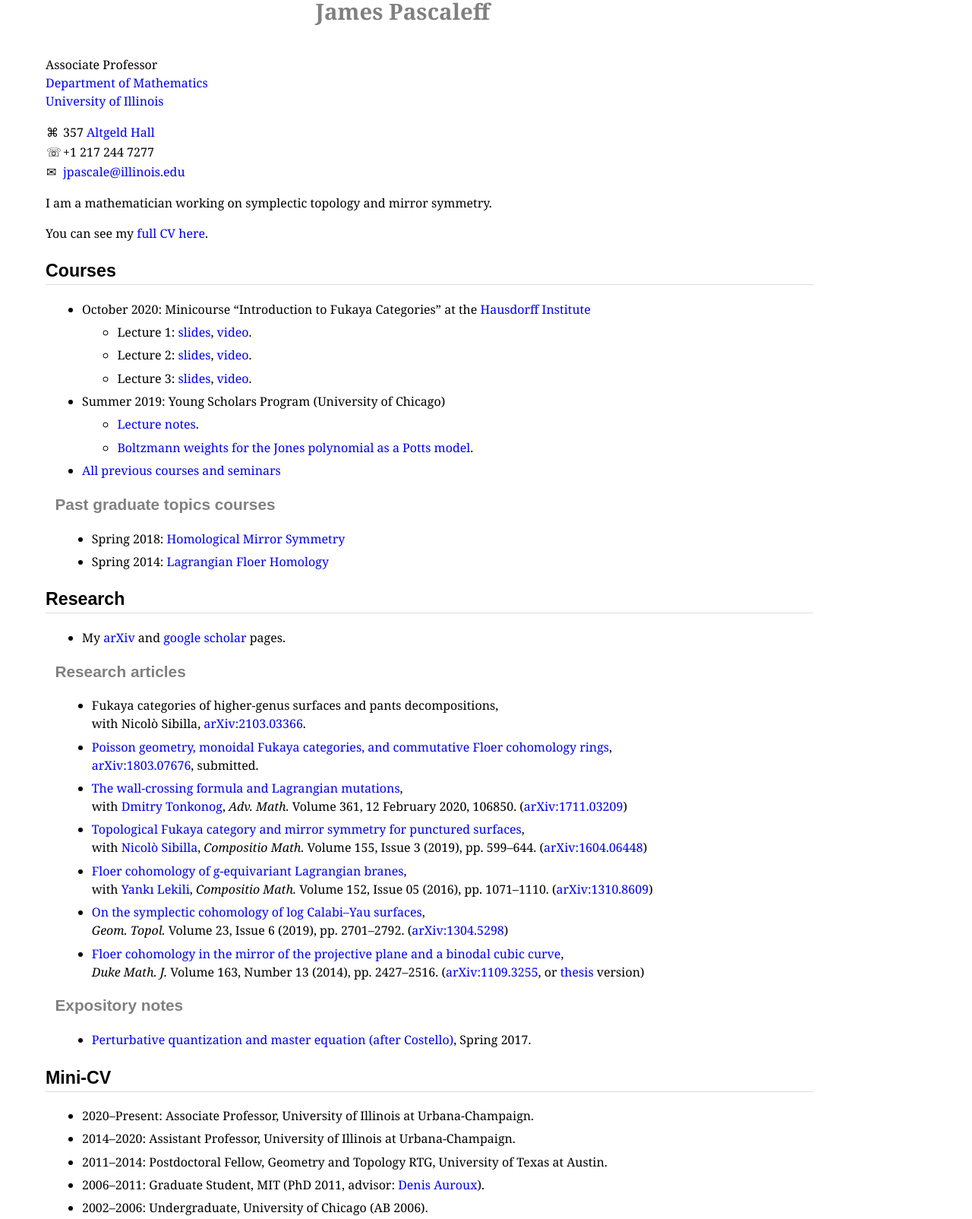
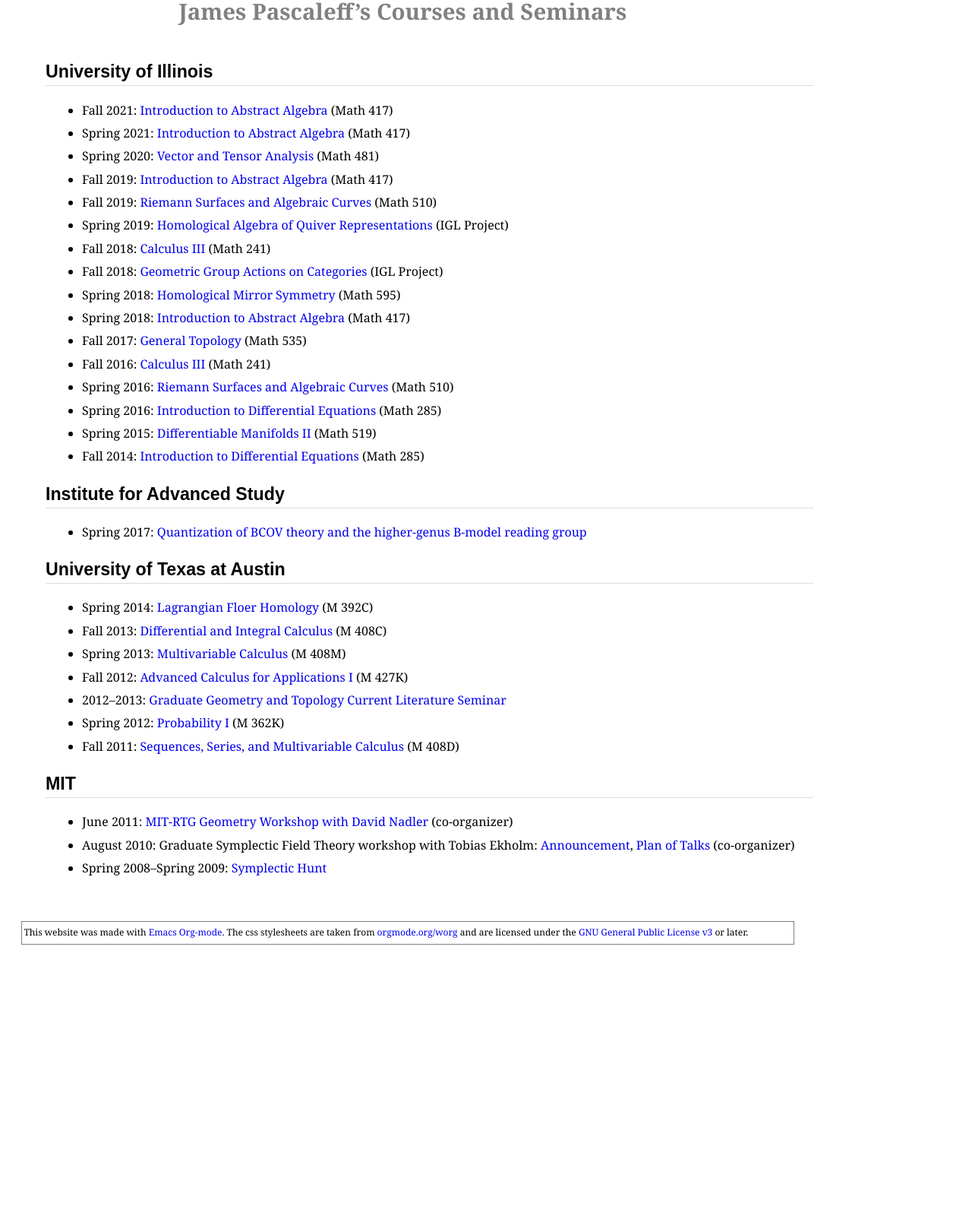
Before and after one commit to pascaleff/pascaleff.github.io, a plain HTML site: page courses.html in a window 1280 px wide. Shown: the part 39-1643 px from the top of the page at 76% size. After the commit the page ends 1290 px from the top, so only its background shows below. Drawn offline with Linux system fonts and the light colour scheme; a web font is replaced by a local one.

Commit message:
Deploying to gh-pages from @ pascaleff/pascaleff.github.io@115f87b63074fd12e8475e67b139bc6138ad23e4 🚀

```diff
--- a/index.html
+++ b/courses.html
@@ -4,7 +4,7 @@
 <!-- 2022-06-23 -->
 <meta charset="utf-8">
 <meta name="viewport" content="width=device-width, initial-scale=1">
-<title>James Pascaleff</title>
+<title>James Pascaleff&rsquo;s Courses and Seminars</title>
 <meta name="generator" content="Org mode">
 <style type="text/css">
  <!--/*--><![CDATA[/*><!--*/
@@ -231,132 +231,63 @@ for the JavaScript code in this tag.
 <body>
 <main id="content">
 <header>
-<h1 class="title">James Pascaleff</h1>
-</header><p>
-Associate Professor<br>
-<a href="http://math.illinois.edu/">Department of Mathematics</a><br>
-<a href="http://illinois.edu/">University of Illinois</a>
-</p>
-
-<table>
-
-
-<colgroup>
-<col  class="org-left">
-
-<col  class="org-left">
-</colgroup>
-<tbody>
-<tr>
-<td class="org-left">⌘</td>
-<td class="org-left">357 <a href="http://ada.fs.illinois.edu/0026.html">Altgeld Hall</a></td>
-</tr>
-
-<tr>
-<td class="org-left">☏</td>
-<td class="org-left">+1 217 244 7277</td>
-</tr>
-
-<tr>
-<td class="org-left">✉</td>
-<td class="org-left"><a href="mailto:jpascale@illinois.edu">jpascale@illinois.edu</a></td>
-</tr>
-</tbody>
-</table>
-
-<p>
-I am a mathematician working on symplectic topology and mirror symmetry.
-</p>
-
-<p>
-You can see my <a href="cv.html">full CV here</a>.
-</p>
-
-<section id="outline-container-org15a10f4" class="outline-2">
-<h2 id="org15a10f4">Courses</h2>
-<div class="outline-text-2" id="text-org15a10f4">
+<h1 class="title">James Pascaleff&rsquo;s Courses and Seminars</h1>
+</header>
+<section id="outline-container-orgac59648" class="outline-2">
+<h2 id="orgac59648">University of Illinois</h2>
+<div class="outline-text-2" id="text-orgac59648">
 <ul class="org-ul">
-<li>October 2020: Minicourse &ldquo;Introduction to Fukaya Categories&rdquo; at the <a href="https://www.him.uni-bonn.de/programs/past-programs/past-junior-trimester-programs/new-trends-in-representation-theory/new-trends-in-representation-theory-school/">Hausdorff Institute</a>
-<ul class="org-ul">
-<li>Lecture 1: <a href="https://faculty.math.illinois.edu/~jpascale/lecture1.pdf">slides</a>, <a href="https://www.youtube.com/watch?v=3El9B9RU5qk">video</a>.</li>
-<li>Lecture 2: <a href="https://faculty.math.illinois.edu/~jpascale/lecture2.pdf">slides</a>, <a href="https://www.youtube.com/watch?v=A6-4brPnDIg">video</a>.</li>
-<li>Lecture 3: <a href="https://faculty.math.illinois.edu/~jpascale/lecture3.pdf">slides</a>, <a href="https://www.youtube.com/watch?v=zZuFv6QHAhY">video</a>.</li>
-</ul></li>
-<li>Summer 2019: Young Scholars Program (University of Chicago)
-<ul class="org-ul">
-<li><a href="http://faculty.math.illinois.edu/~jpascale/courses/2019/ysp/knots-lectures.pdf">Lecture notes</a>.</li>
-<li><a href="http://faculty.math.illinois.edu/~jpascale/courses/2019/ysp/boltzmann-weights.pdf">Boltzmann weights for the Jones polynomial as a Potts model</a>.</li>
-</ul></li>
-<li><a href="courses.html">All previous courses and seminars</a></li>
+<li>Fall 2021: <a href="https://faculty.math.illinois.edu/~jpascale/courses/417fa21">Introduction to Abstract Algebra</a> (Math 417)</li>
+<li>Spring 2021: <a href="https://faculty.math.illinois.edu/~jpascale/courses/417sp21">Introduction to Abstract Algebra</a> (Math 417)</li>
+<li>Spring 2020: <a href="https://faculty.math.illinois.edu/~jpascale/courses/481sp20">Vector and Tensor Analysis</a> (Math 481)</li>
+<li>Fall 2019: <a href="https://faculty.math.illinois.edu/~jpascale/courses/417fa19">Introduction to Abstract Algebra</a> (Math 417)</li>
+<li>Fall 2019: <a href="https://faculty.math.illinois.edu/~jpascale/courses/510fa19">Riemann Surfaces and Algebraic Curves</a> (Math 510)</li>
+<li>Spring 2019: <a href="https://math.illinois.edu/research/igl/projects/spring/2019/homological-algebra-quiver-representations">Homological Algebra of Quiver Representations</a> (IGL Project)</li>
+<li>Fall 2018: <a href="https://faculty.math.illinois.edu/~jpascale/courses/241fa18">Calculus III</a> (Math 241)</li>
+<li>Fall 2018: <a href="https://math.illinois.edu/research/igl/projects/fall/2018/geometric-group-actions-categories">Geometric Group Actions on Categories</a> (IGL Project)</li>
+<li>Spring 2018: <a href="https://faculty.math.illinois.edu/~jpascale/courses/2018/595">Homological Mirror Symmetry</a> (Math 595)</li>
+<li>Spring 2018: <a href="https://faculty.math.illinois.edu/~jpascale/courses/2018/417">Introduction to Abstract Algebra</a> (Math 417)</li>
+<li>Fall 2017: <a href="https://faculty.math.illinois.edu/~jpascale/courses/2017/535/index.html">General Topology</a> (Math 535)</li>
+<li>Fall 2016: <a href="https://faculty.math.illinois.edu/~jpascale/courses/2016/241/index.html">Calculus III</a> (Math 241)</li>
+<li>Spring 2016: <a href="https://faculty.math.illinois.edu/~jpascale/courses/2016/510/index.html">Riemann Surfaces and Algebraic Curves</a> (Math 510)</li>
+<li>Spring 2016: <a href="https://faculty.math.illinois.edu/~jpascale/courses/2016/285/index.html">Introduction to Differential Equations</a> (Math 285)</li>
+<li>Spring 2015: <a href="https://faculty.math.illinois.edu/~jpascale/courses/2015/519/index.html">Differentiable Manifolds II</a> (Math 519)</li>
+<li>Fall 2014: <a href="https://faculty.math.illinois.edu/~jpascale/courses/2014/285/index.html">Introduction to Differential Equations</a> (Math 285)</li>
 </ul>
-</div>
-
-<div id="outline-container-org3aa0f5e" class="outline-3">
-<h3 id="org3aa0f5e">Past graduate topics courses</h3>
-<div class="outline-text-3" id="text-org3aa0f5e">
-<ul class="org-ul">
-<li>Spring 2018: <a href="https://faculty.math.illinois.edu/~jpascale/courses/2018/595/">Homological Mirror Symmetry</a></li>
-<li>Spring 2014: <a href="https://faculty.math.illinois.edu/~jpascale/courses/2014/m392c/">Lagrangian Floer Homology</a></li>
-</ul>
-</div>
 </div>
 </section>
 
-<section id="outline-container-org595a5fb" class="outline-2">
-<h2 id="org595a5fb">Research</h2>
-<div class="outline-text-2" id="text-org595a5fb">
+<section id="outline-container-orge1c6649" class="outline-2">
+<h2 id="orge1c6649">Institute for Advanced Study</h2>
+<div class="outline-text-2" id="text-orge1c6649">
 <ul class="org-ul">
-<li>My <a href="http://www.arxiv.org/a/Pascaleff_J_1">arXiv</a> and <a href="http://scholar.google.com/citations?user=O_rkweQAAAAJ">google scholar</a> pages.</li>
+<li>Spring 2017: <a href="https://faculty.math.illinois.edu/~jpascale/courses/2017/bcov/index.html">Quantization of BCOV theory and the higher-genus B-model reading group</a></li>
 </ul>
-</div>
-
-<div id="outline-container-org363e793" class="outline-3">
-<h3 id="org363e793">Research articles</h3>
-<div class="outline-text-3" id="text-org363e793">
-<ul class="org-ul">
-<li>Fukaya categories of higher-genus surfaces and pants decompositions,<br>
-with Nicolò Sibilla, <a href="https://arxiv.org/abs/2103.03366">arXiv:2103.03366</a>.</li>
-
-<li><a href="https://faculty.math.illinois.edu/~jpascale/papers/monoidal.pdf">Poisson geometry, monoidal Fukaya categories, and commutative Floer cohomology rings</a>,<br>
-<a href="https://arxiv.org/abs/1803.07676">arXiv:1803.07676</a>, submitted.</li>
-
-<li><a href="https://faculty.math.illinois.edu/~jpascale/papers/wall-crossing-mutations.pdf">The wall-crossing formula and Lagrangian mutations</a>,<br>
-with <a href="https://math.berkeley.edu/~tonkonog">Dmitry Tonkonog</a>, <i>Adv. Math.</i> Volume 361, 12 February 2020, 106850. (<a href="https://arxiv.org/abs/1711.03209">arXiv:1711.03209</a>)</li>
-
-<li><a href="https://faculty.math.illinois.edu/~jpascale/papers/top-fuk-surfaces.pdf">Topological Fukaya category and mirror symmetry for punctured surfaces</a>,<br>
-with <a href="https://www.kent.ac.uk/smsas/personal/ns597/">Nicolò Sibilla</a>, <i>Compositio Math.</i> Volume 155, Issue 3 (2019), pp. 599&#x2013;644. (<a href="https://arxiv.org/abs/1604.06448">arXiv:1604.06448</a>)</li>
-
-<li><a href="https://faculty.math.illinois.edu/~jpascale/papers/sl2equiv.pdf">Floer cohomology of g-equivariant Lagrangian branes</a>,<br>
-with <a href="http://www.mth.kcl.ac.uk/~lekili/">Yankı Lekili</a>, <i>Compositio Math.</i> Volume 152, Issue 05 (2016), pp. 1071&#x2013;1110. (<a href="http://arxiv.org/abs/1310.8609">arXiv:1310.8609</a>)</li>
-
-<li><a href="https://faculty.math.illinois.edu/~jpascale/papers/log-cy.pdf">On the symplectic cohomology of log Calabi&#x2013;Yau surfaces</a>,<br>
-<i>Geom. Topol.</i> Volume 23, Issue 6 (2019), pp. 2701&#x2013;2792. (<a href="http://arxiv.org/abs/1304.5298">arXiv:1304.5298</a>)</li>
-
-<li><a href="https://faculty.math.illinois.edu/~jpascale/papers/cp2-conic-line.pdf">Floer cohomology in the mirror of the projective plane and a binodal cubic curve</a>,<br>
-<i>Duke Math. J.</i> Volume 163, Number 13 (2014), pp. 2427&#x2013;2516. (<a href="http://arxiv.org/abs/1109.3255">arXiv:1109.3255</a>, or <a href="https://faculty.math.illinois.edu/~jpascale/papers/pascaleff-thesis.pdf">thesis</a> version)</li>
-</ul>
-</div>
-</div>
-
-<div id="outline-container-org4b2d53a" class="outline-3">
-<h3 id="org4b2d53a">Expository notes</h3>
-<div class="outline-text-3" id="text-org4b2d53a">
-<ul class="org-ul">
-<li><a href="https://faculty.math.illinois.edu/~jpascale/courses/2017/bcov/perturbative.pdf">Perturbative quantization and master equation (after Costello)</a>, Spring 2017.</li>
-</ul>
-</div>
 </div>
 </section>
 
-<section id="outline-container-org3500280" class="outline-2">
-<h2 id="org3500280">Mini-CV</h2>
-<div class="outline-text-2" id="text-org3500280">
+<section id="outline-container-org975a1e4" class="outline-2">
+<h2 id="org975a1e4">University of Texas at Austin</h2>
+<div class="outline-text-2" id="text-org975a1e4">
 <ul class="org-ul">
-<li>2020&#x2013;Present: Associate Professor, University of Illinois at Urbana-Champaign.</li>
-<li>2014&#x2013;2020: Assistant Professor, University of Illinois at Urbana-Champaign.</li>
-<li>2011&#x2013;2014: Postdoctoral Fellow, Geometry and Topology RTG, University of Texas at Austin.</li>
-<li>2006&#x2013;2011: Graduate Student, MIT (PhD 2011, advisor: <a href="http://www.math.harvard.edu/~auroux/">Denis Auroux</a>).</li>
-<li>2002&#x2013;2006: Undergraduate, University of Chicago (AB 2006).</li>
+<li>Spring 2014: <a href="https://faculty.math.illinois.edu/~jpascale/courses/2014/m392c/index.html">Lagrangian Floer Homology</a> (M 392C)</li>
+<li>Fall 2013: <a href="https://faculty.math.illinois.edu/~jpascale/courses/2013/m408c/index.html">Differential and Integral Calculus</a> (M 408C)</li>
+<li>Spring 2013: <a href="https://faculty.math.illinois.edu/~jpascale/courses/2013/m408m/index.html">Multivariable Calculus</a> (M 408M)</li>
+<li>Fall 2012: <a href="https://faculty.math.illinois.edu/~jpascale/courses/2012/m427k/index.html">Advanced Calculus for Applications I</a> (M 427K)</li>
+<li>2012&#x2013;2013: <a href="https://faculty.math.illinois.edu/~jpascale/courses/grad-gt/grad-gt.html">Graduate Geometry and Topology Current Literature Seminar</a></li>
+<li>Spring 2012: <a href="https://faculty.math.illinois.edu/~jpascale/courses/2012/m362k/index.html">Probability I</a> (M 362K)</li>
+<li>Fall 2011: <a href="https://faculty.math.illinois.edu/~jpascale/courses/2011/m408d/index.html">Sequences, Series, and Multivariable Calculus</a> (M 408D)</li>
+</ul>
+</div>
+</section>
+
+<section id="outline-container-org704f22c" class="outline-2">
+<h2 id="org704f22c">MIT</h2>
+<div class="outline-text-2" id="text-org704f22c">
+<ul class="org-ul">
+<li>June 2011: <a href="http://math.mit.edu/conferences/geometryworkshop/index2011.html">MIT-RTG Geometry Workshop with David Nadler</a> (co-organizer)</li>
+<li>August 2010: Graduate Symplectic Field Theory workshop with Tobias Ekholm: <a href="http://math.mit.edu/conferences/geometryworkshop/announcement.html">Announcement</a>, <a href="http://math.mit.edu/conferences/geometryworkshop/oldplan.html">Plan of Talks</a> (co-organizer)</li>
+<li>Spring 2008&#x2013;Spring 2009: <a href="https://faculty.math.illinois.edu/~jpascale/courses/hunt/hunt.html">Symplectic Hunt</a></li>
 </ul>
 </div>
 </section>
```
Also changed, not shown: cv.html (+63 -63 lines).
